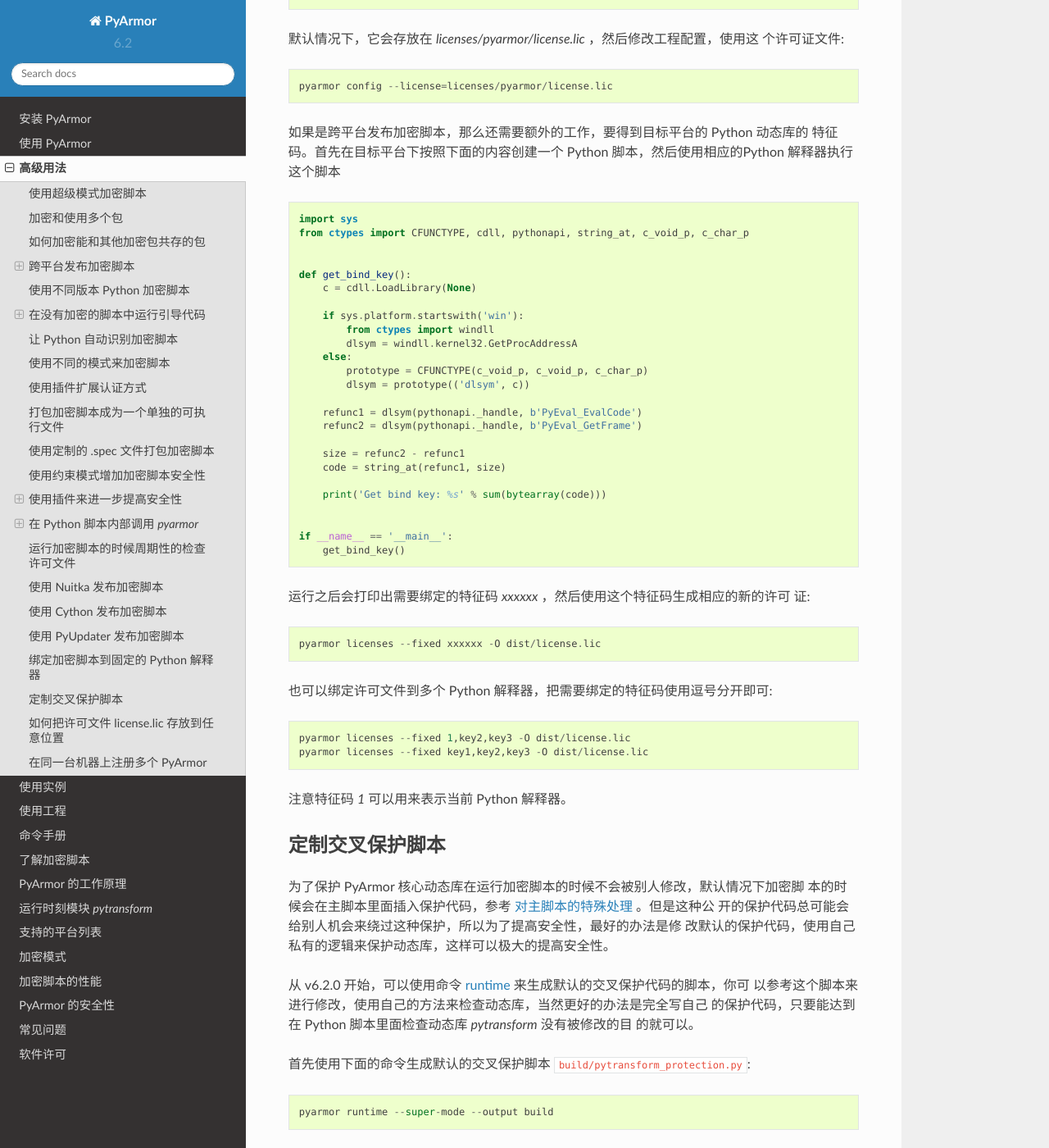
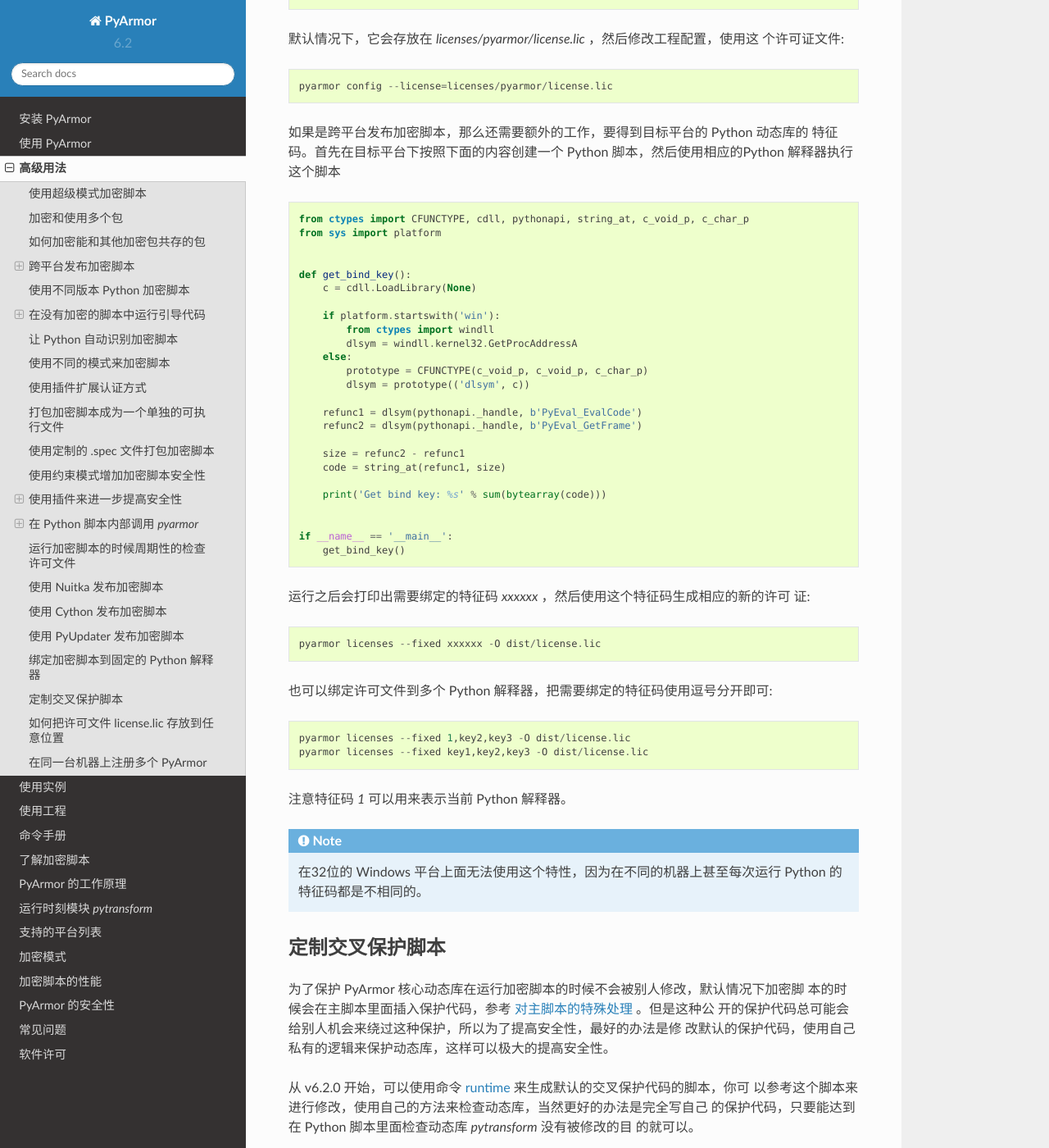
Before and after one commit to dashingsoft/pyarmor-docs-zh, a Sphinx documentation site: the page built from docs/advanced.rst, in a window 1280 px wide and 1400 px high, scrolled down 21170 px. Shown: the whole window at 82% size. Built offline with Sphinx 7.4.7 and the Read the Docs theme 2.0.0, drawn with Linux system fonts in a browser that asks for light colours.

Commit message:
Add note for fixed license

```diff
--- a/docs/advanced.rst
+++ b/docs/advanced.rst
@@ -998,14 +998,14 @@
 
 .. code:: python
 
-  import sys
   from ctypes import CFUNCTYPE, cdll, pythonapi, string_at, c_void_p, c_char_p
+  from sys import platform
 
 
   def get_bind_key():
       c = cdll.LoadLibrary(None)
 
-      if sys.platform.startswith('win'):
+      if platform.startswith('win'):
           from ctypes import windll
           dlsym = windll.kernel32.GetProcAddressA
       else:
@@ -1036,6 +1036,11 @@
   pyarmor licenses --fixed key1,key2,key3 -O dist/license.lic
 
 注意特征码 `1` 可以用来表示当前 Python 解释器。
+
+.. note::
+
+   在32位的 Windows 平台上面无法使用这个特性，因为在不同的机器上甚至每次运行
+   Python 的特征码都是不相同的。
 
 .. _customizing cross protection code:
 
--- a/docs/man.rst
+++ b/docs/man.rst
@@ -367,6 +367,9 @@
     pyarmor licenses --fixed 4265050,5386060
 
 如何获得解释器的特征码，请参考 :ref:`绑定加密脚本到固定的 Python 解释器`
+
+需要注意的是在32位的 Windows 平台上面无法使用这个特性，因为在不同的机器上甚至每
+次运行 Python 的特征码都是不相同的。
 
 .. note::
 
```
